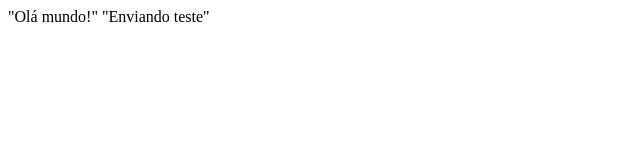
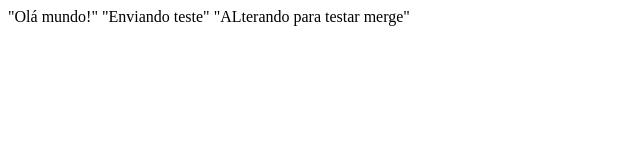
Before and after one commit to labs-paroshe/primeirotestegithub, a plain HTML site: page index.html in a window 1280 px wide. Shown: the whole page, without its empty margins (0-640 px from the left). Drawn offline with Linux system fonts and the light colour scheme.

Commit message:
Alterando para testar merge

```diff
--- a/index.html
+++ b/index.html
@@ -2,4 +2,6 @@
     "Olá mundo!"
 
     "Enviando teste"
+
+    "ALterando para testar merge"
 </html>
```
